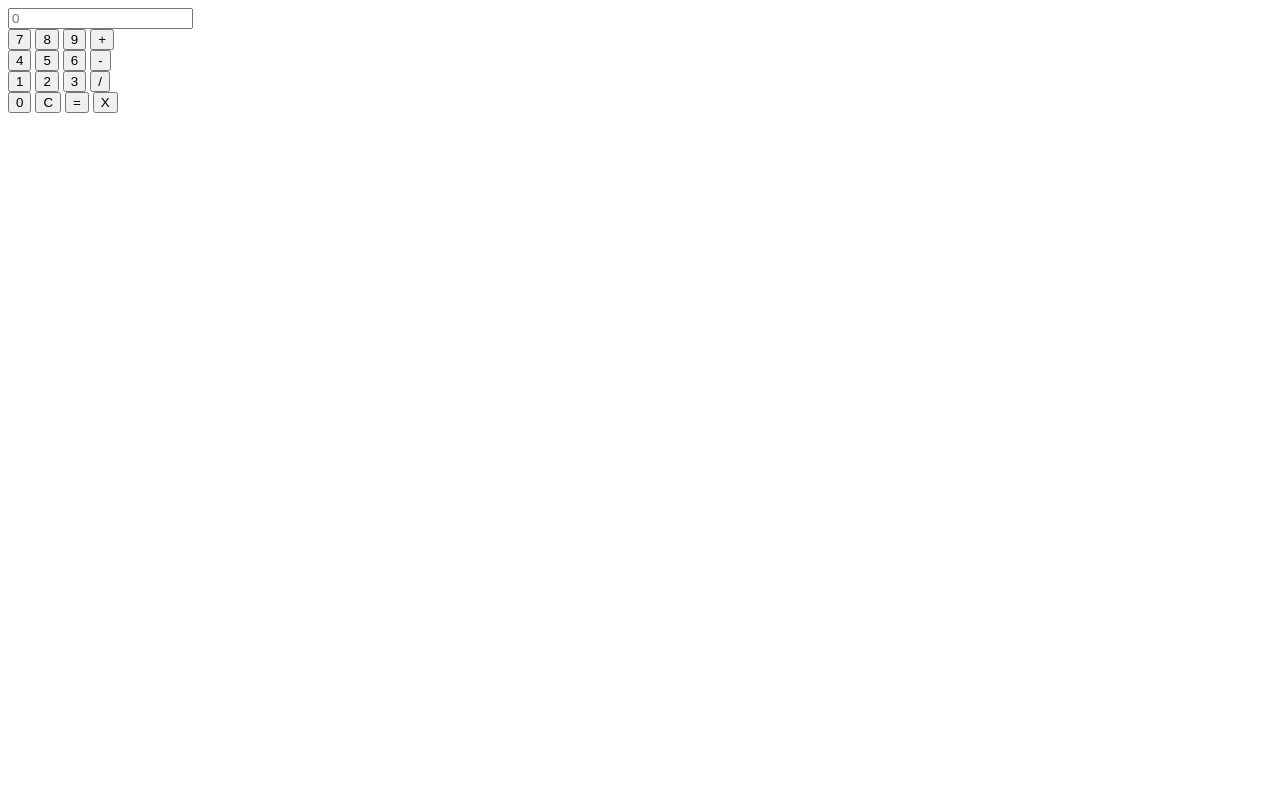
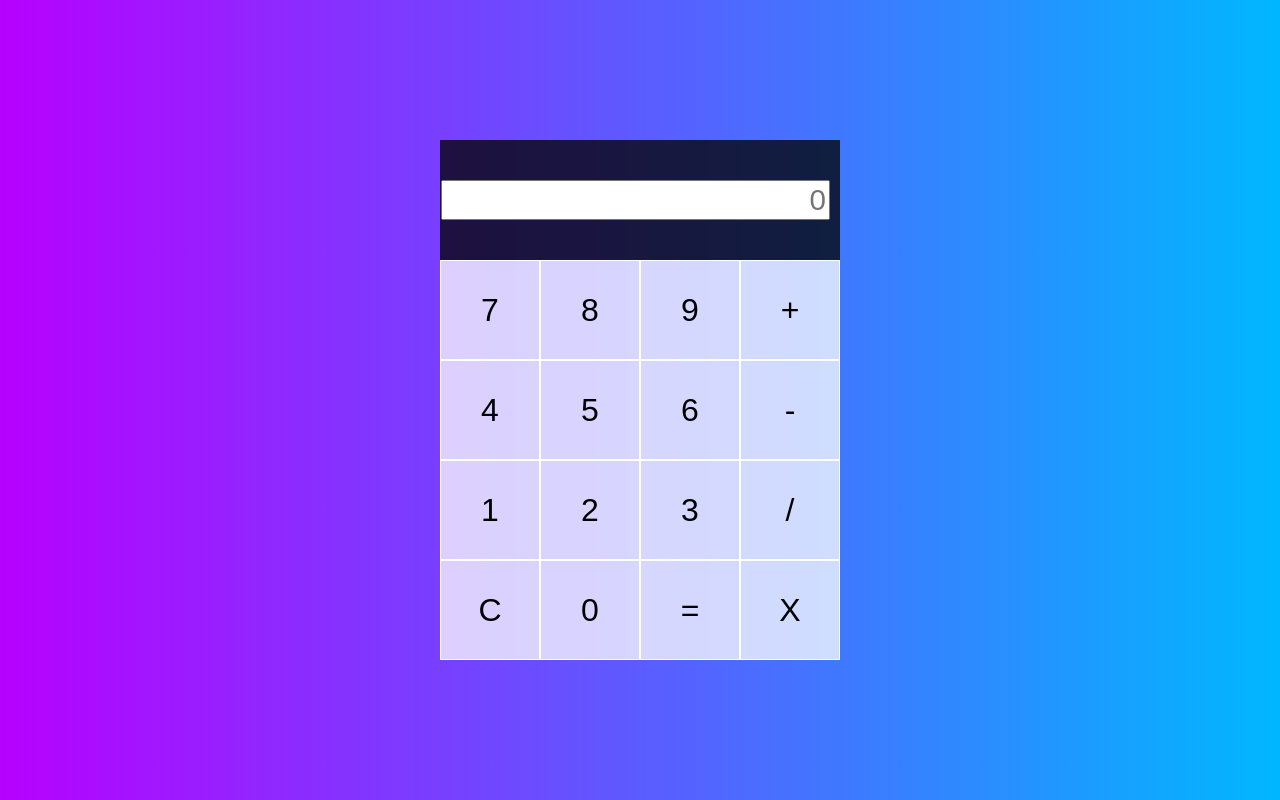
Before and after one commit to elkime/calculator, a plain HTML site: page calculator/index.html in a window 1280 px wide. Drawn offline with Linux system fonts and the light colour scheme.

Commit message:
second commit

```diff
--- a/calculator/index.html
+++ b/calculator/index.html
@@ -8,23 +8,25 @@
 </head>
 <body>
 
-    <div>
+    <div class="calculator-grid">
 
-        <input type="text" id="result" placeholder="0"><br>
+        <div class="output">
+            <input class="display" type="text" id="result" placeholder="0"></div>
+
         <button name="data-number">7</button>
         <button name="data-number">8</button>
         <button name="data-number">9</button>
-        <button name="data-opera">+</button><br>
+        <button name="data-opera">+</button>
         <button name="data-number">4</button>
         <button name="data-number">5</button>
         <button name="data-number">6</button>
-        <button name="data-opera">-</button><br>
+        <button name="data-opera">-</button>
         <button name="data-number">1</button>
         <button name="data-number">2</button>
         <button name="data-number">3</button>
-        <button name="data-opera">/</button><br>
+        <button name="data-opera">/</button>
+        <button name="data-delete">C</button>
         <button name="data-number">0</button>
-        <button name="data-delete">C</button>
         <button name="data-equal">=</button>
         <button name="data-opera">X</button>
 
--- a/calculator/styles.css
+++ b/calculator/styles.css
@@ -0,0 +1,46 @@
+body {
+    padding: 0px;
+    margin: 0px;
+    background: Linear-gradient(to right, #b700ff, #00b7ff);
+}
+
+.calculator-grid {
+    display: grid;
+    justify-content: center;
+    align-content: center;
+    min-height: 100vh;
+    grid-template-columns: repeat(4, 100px);
+    grid-template-rows: minmax(120px, auto) repeat(4, 100px);
+
+}
+
+.calculator-grid > button {
+    cursor: pointer;
+    font-size: 2rem;
+    border: 1px solid white;
+    outline: none;
+    background-color: rgba(255, 255, 255, .75);
+}
+
+
+.output {
+    grid-column: 1 / -1;
+    background-color: rgba(0, 0, 0, .75);
+    display: flex;
+    align-items: flex-end;
+    justify-content: space-around;
+    flex-direction: column;
+    padding: 10px;
+    word-wrap: break-word;
+    word-break: break-all;
+}
+
+.output .display {
+    color: black;
+    font-size: 1.85rem;
+    text-align: right;
+}
+
+.calculator-grid > button:hover {
+    background-color: rgba(151, 228, 106, 0.9);
+}
```
